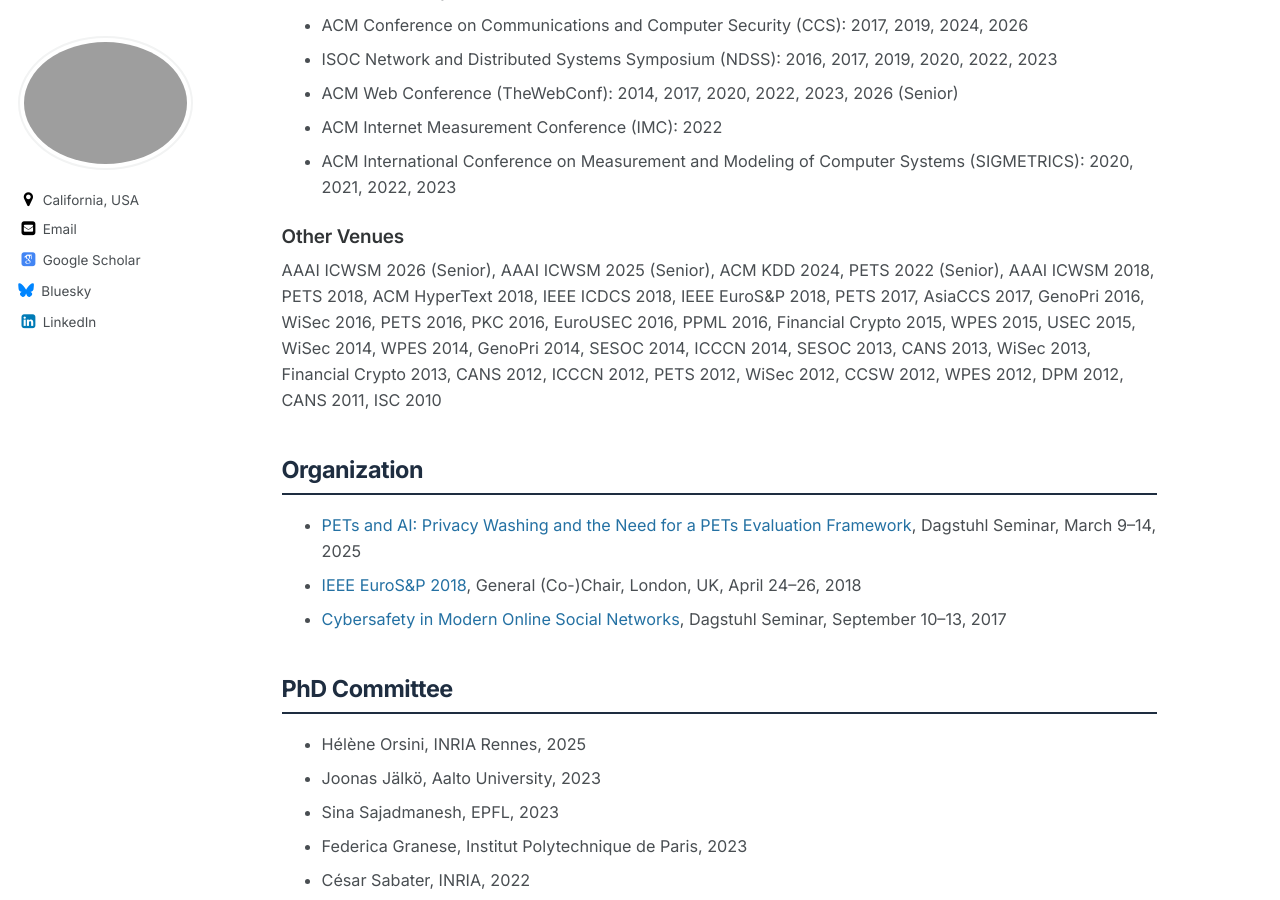
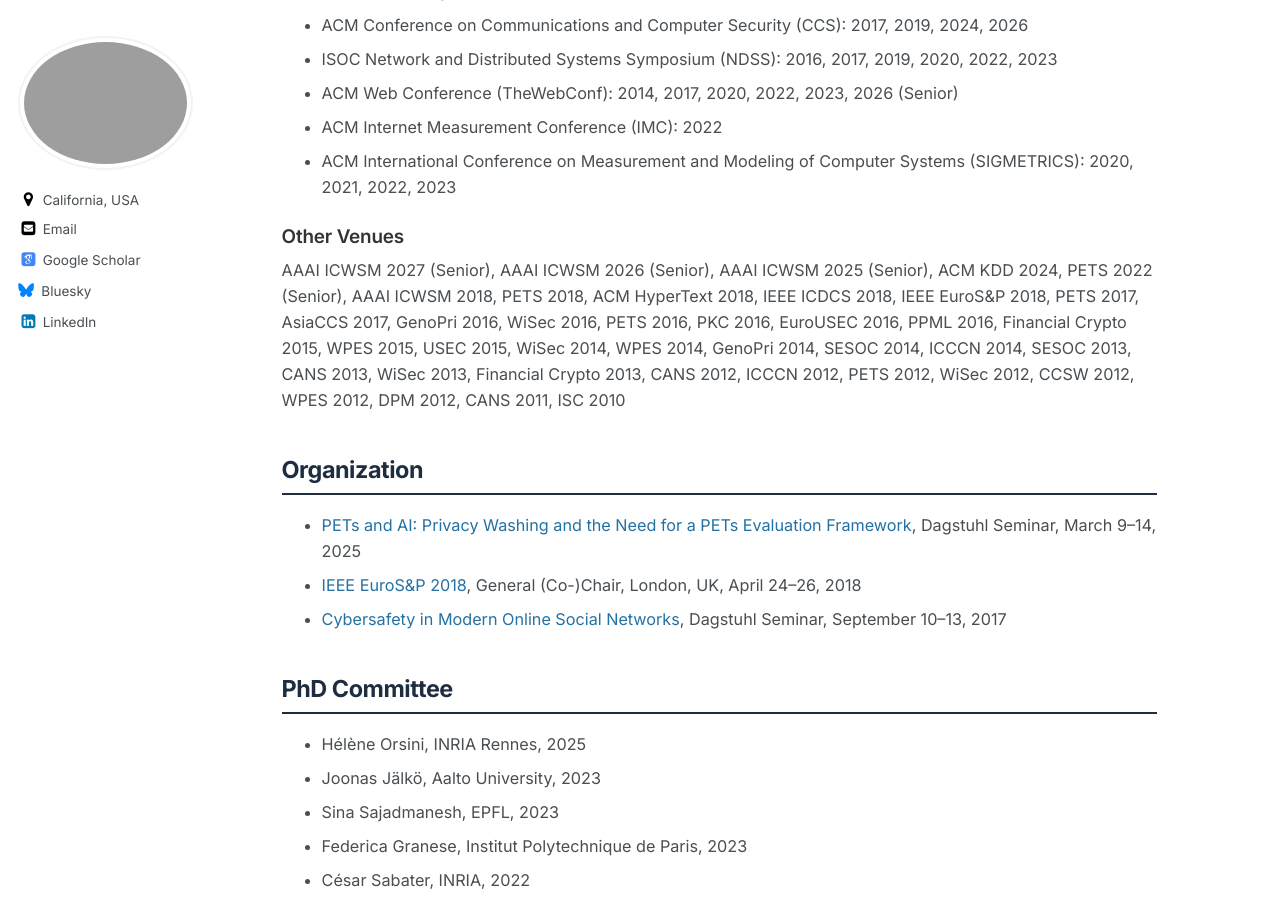
Before and after one commit to emidec/emidec.github.io, a Jekyll site: the page built from _pages/service.md, in a window 1280 px wide and 900 px high, scrolled down 1148 px. Built offline with Jekyll 4.4.1, drawn with Linux system fonts in a browser that asks for light colours; some web fonts are replaced; a script bundle is joined from its source files by our own code; library files that are not in the unit come from our copies.

Commit message:
Service: ICWSM 2027

```diff
--- a/_pages/service.md
+++ b/_pages/service.md
@@ -44,7 +44,7 @@
 
 
 ### Other Venues
-AAAI ICWSM 2026 (Senior), AAAI ICWSM 2025 (Senior), ACM KDD 2024, PETS 2022 (Senior), AAAI ICWSM 2018, PETS 2018, ACM HyperText 2018, IEEE ICDCS 2018, IEEE EuroS&P 2018, PETS 2017, AsiaCCS 2017, GenoPri 2016, WiSec 2016, PETS 2016, PKC 2016, EuroUSEC 2016, PPML 2016, Financial Crypto 2015, WPES 2015, USEC 2015, WiSec 2014, WPES 2014, GenoPri 2014, SESOC 2014, ICCCN 2014, SESOC 2013, CANS 2013, WiSec 2013, Financial Crypto 2013, CANS 2012, ICCCN 2012, PETS 2012, WiSec 2012, CCSW 2012, WPES 2012, DPM 2012, CANS 2011, ISC 2010
+AAAI ICWSM 2027 (Senior), AAAI ICWSM 2026 (Senior), AAAI ICWSM 2025 (Senior), ACM KDD 2024, PETS 2022 (Senior), AAAI ICWSM 2018, PETS 2018, ACM HyperText 2018, IEEE ICDCS 2018, IEEE EuroS&P 2018, PETS 2017, AsiaCCS 2017, GenoPri 2016, WiSec 2016, PETS 2016, PKC 2016, EuroUSEC 2016, PPML 2016, Financial Crypto 2015, WPES 2015, USEC 2015, WiSec 2014, WPES 2014, GenoPri 2014, SESOC 2014, ICCCN 2014, SESOC 2013, CANS 2013, WiSec 2013, Financial Crypto 2013, CANS 2012, ICCCN 2012, PETS 2012, WiSec 2012, CCSW 2012, WPES 2012, DPM 2012, CANS 2011, ISC 2010
 
 
 ## Organization
```
